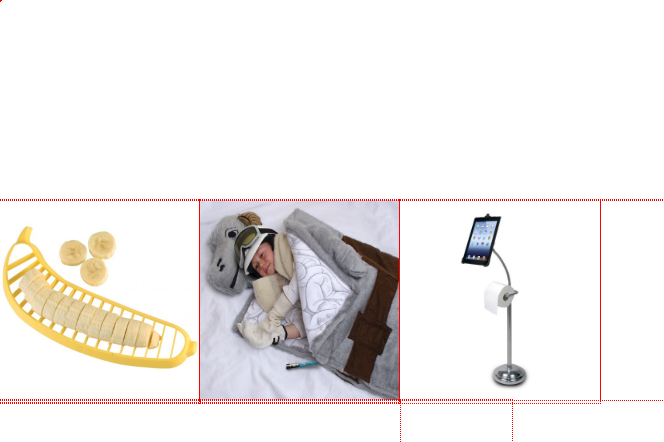
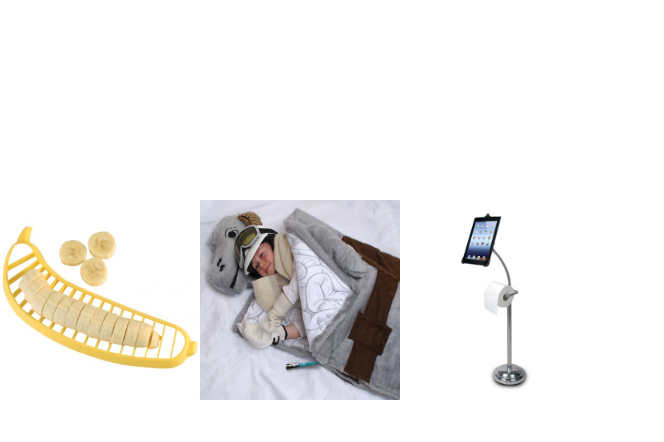
Before and after one commit to MasonChance/bus-mall-analytics, a plain HTML site: page index.html in a window 1280 px wide. Shown: the top 442 px of the page, without its empty margins (0-664 px from the left). Drawn offline with nearby package versions, Linux system fonts and the light colour scheme.

Commit message:
removed working outline

```diff
--- a/style.css
+++ b/style.css
@@ -1,5 +1,5 @@
 *{
-  outline: dotted 1px red;
+  /* outline: dotted 1px red; */
   overflow: hidden;
   box-sizing: border-box;
   scroll-behavior: auto;
```
